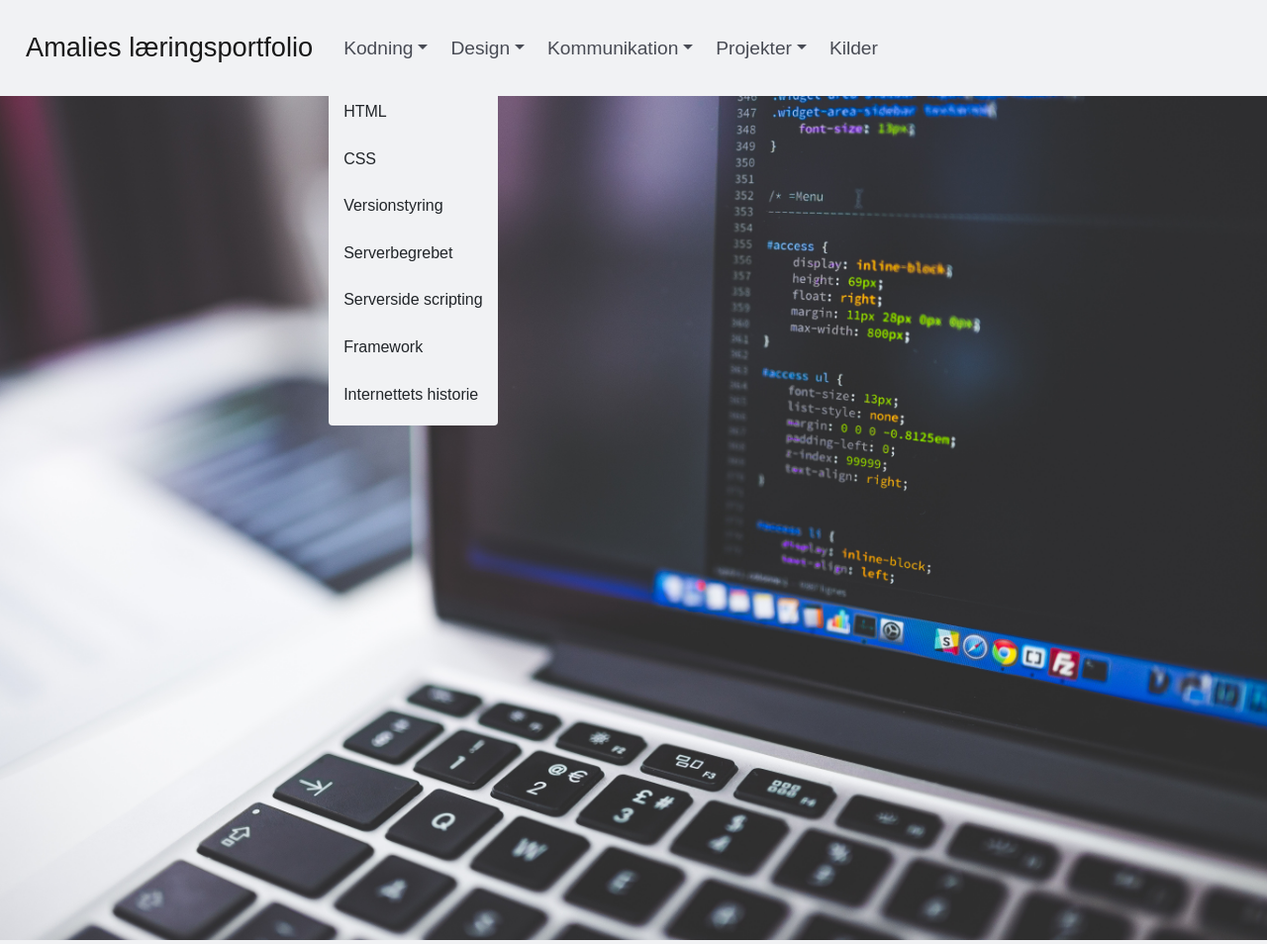
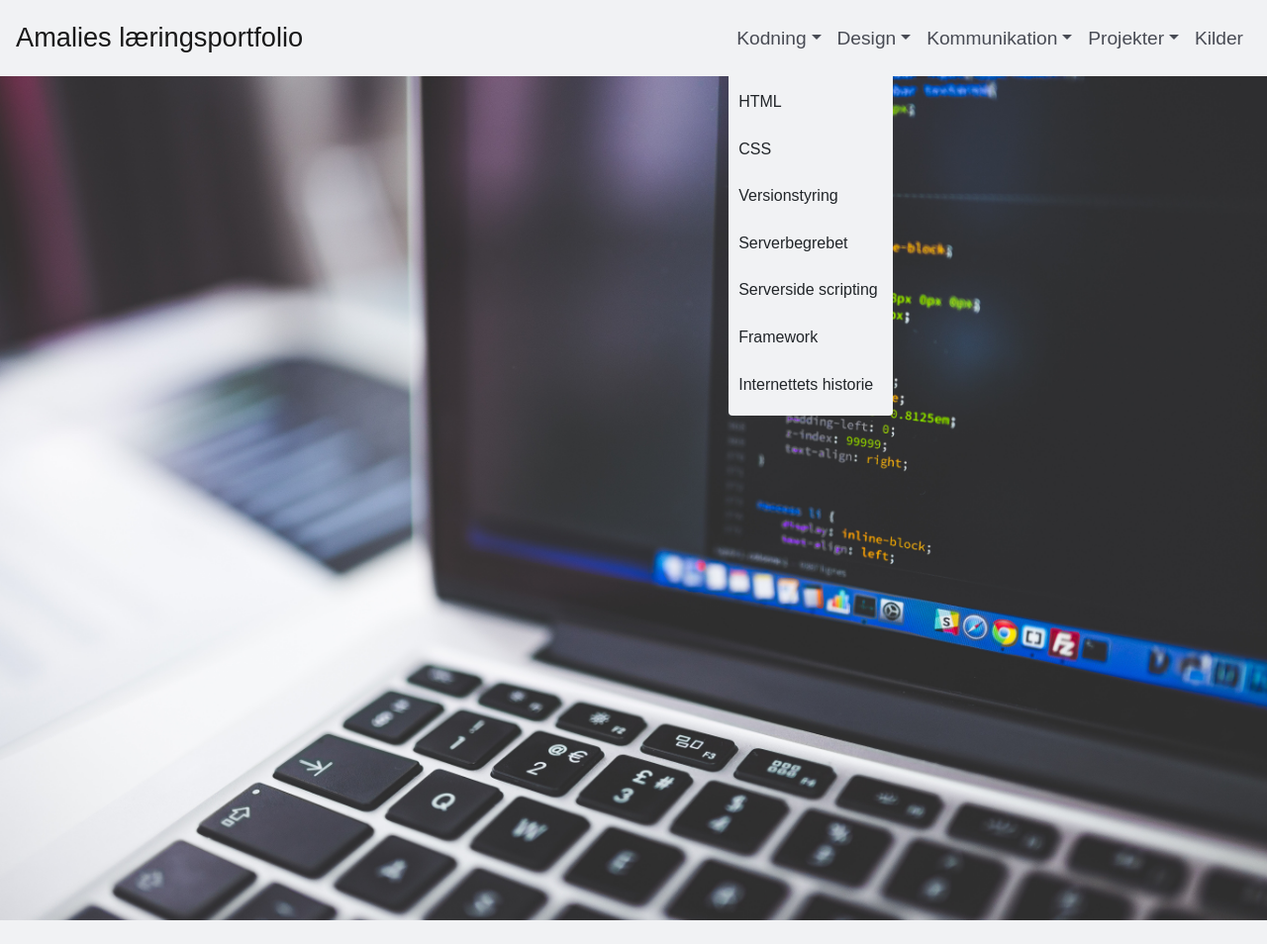
Before and after one commit to amal1717/Portfolio, a PHP site: page / in a window 1280 px wide, after a click on "Kodning". Shown: the whole page at 99% size. After the commit the page ends 930 px from the top, so only its background shows below. Run offline with PHP 8.4, Linux system fonts and the light colour scheme; some web fonts are replaced.

Commit message:
Næsten færdig menu
Mangler automatisk dropdown på desktop og overflow på mobile

```diff
--- a/index.css
+++ b/index.css
@@ -37,10 +37,9 @@
 header {
     background-color: #f1f2f4; /*Baggrundsfarve på header*/
     padding: 10px; /*Størrelse på header*/
+    z-index: 3; /*Gør at header er placeret øverst*/
 }
-.navbar-light .navbar-toggler-icon {
-   color: #484b54; /*Brugerbarens farve*/
-}
+
 
 .navbar-brand {
     display: block;/*Default - for en sikkerheds skyld*/
@@ -53,48 +52,65 @@
     padding-top: 5px; /*Luft over overskriften*/
     background-color: #f1f2f4;
 }
-
+/*Burgerbar*/
 .navbar button {
-    border: none;
+    border: none; /*Fjerner border rundt om burgerbaren*/
 }
-
+/*Burgerbar*/
 .navbar-toggler:focus,
 .navbar-toggler:active,
 .navbar-toggler-icon:focus {
-    outline: none;
-    box-shadow: none;
+    outline: none; /*Fjerner farve rundt om burgerbaren*/
+    box-shadow: none; /*Fjerner skygge rundt om burgerbaren*/
 }
 
-#navbarDropdown {
+#navbarDropdown { /*Luft omkring hovedelementerne i menuen*/
     padding-top: 20px;
     padding-bottom: 20px;
 }
 
 .dropdown-menu {
-    border: none;
-    background-color: #f1f2f4;
+    border: none; /*Fjerner border ved dropdown elementerne*/
+    background-color: #f1f2f4; /*Ændre baggrundsfarven bag dropdown elementerne*/
 }
 
-.dropdown-item {
-    padding: 15px;
+/*DROPDOWNELEMENTER I MENUEN*/
+.dropdown-item { /*Målrettet dropdown elementerne i menuen*/
+    padding: 15px; /*Padding rundt om elementerne*/
+    padding-left: 35px; /*Padding til venstre*/
+    font-family: apertura, sans-serif; /*Skrifttype*/
+    font-weight: 400; /*Skriftens tykkelse*/
+    font-style: normal; /*Variant af skrifttype*/
+    font-size: 1em; /*Skriftstørrelse*/
 }
 
-.dropdown-item:hover {
-    color: #e29000;
-    background-color: #f1f2f4;
+.dropdown-item:hover { /*Hovereffekt på dropdown elementer*/
+    color: #e29000; /*Hoverfarve - orange*/
+    background-color: #f1f2f4; /*Baggrundsfarve - lysegrå*/
 }
 
+
+/*HOVEDELEMENTER I MENUEN*/
 #navbarDropdown{
     font-family: apertura, sans-serif; /*Skrifttype*/
     font-weight: 400; /*Skriftens tykkelse*/
     font-style: normal; /*Variant af skrifttype*/
     font-size: 1.2em; /*Skriftstørrelse*/
-    padding-left: 15px;
-     color: #484b54; /*Skriftens farve - mørkegrå*/
-
-
+    color: #484b54; /*Skriftens farve - mørkegrå*/
 }
 
-#navbarDropdown:hover {
-    color: #e29000;
+#navbarDropdown:hover { /*Hovereffekt på hovedelementerne i menuen*/
+    color: #e29000; /*Hoverfarve - orange*/
 }
+
+@media (min-width:990px) {
+    header {
+        padding: -0px;
+    }
+    #navbarDropdown:hover { /*VIRKER IKKE ENDNU*/
+    display: inherit; /*Gør dropdown elementerne synlige når der hovers*/
+    }
+    .dropdown-item {
+        padding-left: 10px;
+    }
+}
--- a/index.html
+++ b/index.html
@@ -15,6 +15,7 @@
         <link rel="stylesheet" href="index.css"> <!--Indsæt CSS stylesheet efter href="-->
 
         <link rel="stylesheet" href="https://use.typekit.net/tyy2njs.css">
+        <link rel="stylesheet" href="https://use.typekit.net/tyy2njs.css">
 
     </head>
 
@@ -22,11 +23,9 @@
 
         <header class="header">
 
-                <a href="index.html"><h1 id="logo"></h1></a>
+                <nav class="navbar navbar-expand-lg navbar-light bg-custom">
 
-                    <nav class="navbar navbar-expand-lg navbar-light bg-custom">
-                    <a class="navbar-brand" href="#"><h1>Amalies læringsportfolio</h1></a>
-
+                    <a class="navbar-brand" href="index.html"><h1>Amalies læringsportfolio</h1></a>
 
                     <button class="navbar-toggler" type="button" data-toggle="collapse" data-target="#navbarSupportedContent" aria-controls="navbarSupportedContent" aria-expanded="false" aria-label="Toggle navigation">
                     <span class="navbar-toggler-icon"></span>
@@ -34,7 +33,7 @@
 
             <div class="collapse navbar-collapse" id="navbarSupportedContent">
 
-                    <ul class="navbar-nav mr-auto">
+                <ul class="navbar-nav ml-auto">
 
                     <li class="nav-item dropdown">
                         <a class="nav-link dropdown-toggle" id="navbarDropdown" role="button" data-toggle="dropdown" aria-haspopup="true" aria-expanded="false">Kodning</a>
@@ -86,6 +85,7 @@
                             <a class="dropdown-item" href="#">Design thinking (app)</a>
                             <a class="dropdown-item" href="#">Peer-to-peer</a>
                             <a class="dropdown-item" href="#">One page</a>
+                            <a class="dropdown-item" href="#">Læringsportfolio</a>
                         </div>
                     </li>
 
```
Lines whose indentation alone changed are shown as unchanged.
